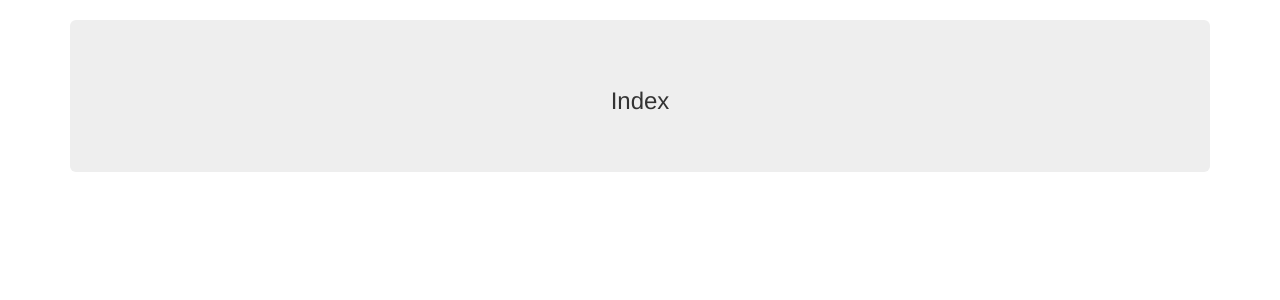
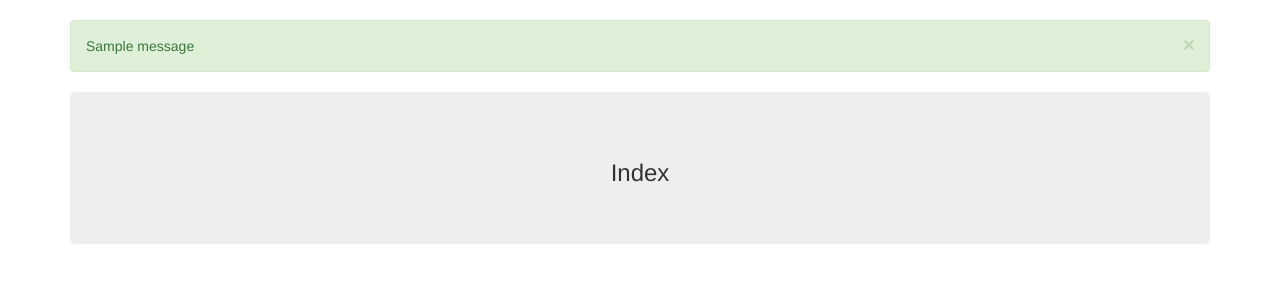
Before and after one commit to Encrylize/MyDictionary, a Flask app: page / in a window 1280 px wide. Shown: the part 52-352 px from the top of the page. Run offline with Flask 2, Linux system fonts and the light colour scheme; a user stored in the database is signed in; tables that the repository leaves empty hold one stand-in row (values such as "Sample post"); one stand-in notice (Sample message) is shown; some libraries are stand-ins or nearby versions.

Commit message:
Add success alert

```diff
--- a/app/templates/macros.html
+++ b/app/templates/macros.html
@@ -9,5 +9,10 @@
       <button type="button" class="close" data-dismiss="alert" aria-label="Close"><span aria-hidden="true">&times;</span></button>
       {{ message }}
     </div>
+  {% elif category == "success" %}
+    <div class="alert alert-success alert-dismissible" role="alert">
+      <button type="button" class="close" data-dismiss="alert" aria-label="Close"><span aria-hidden="true">&times;</span></button>
+      {{ message }}
+    </div>
   {% endif %}
 {% endmacro %}
```
